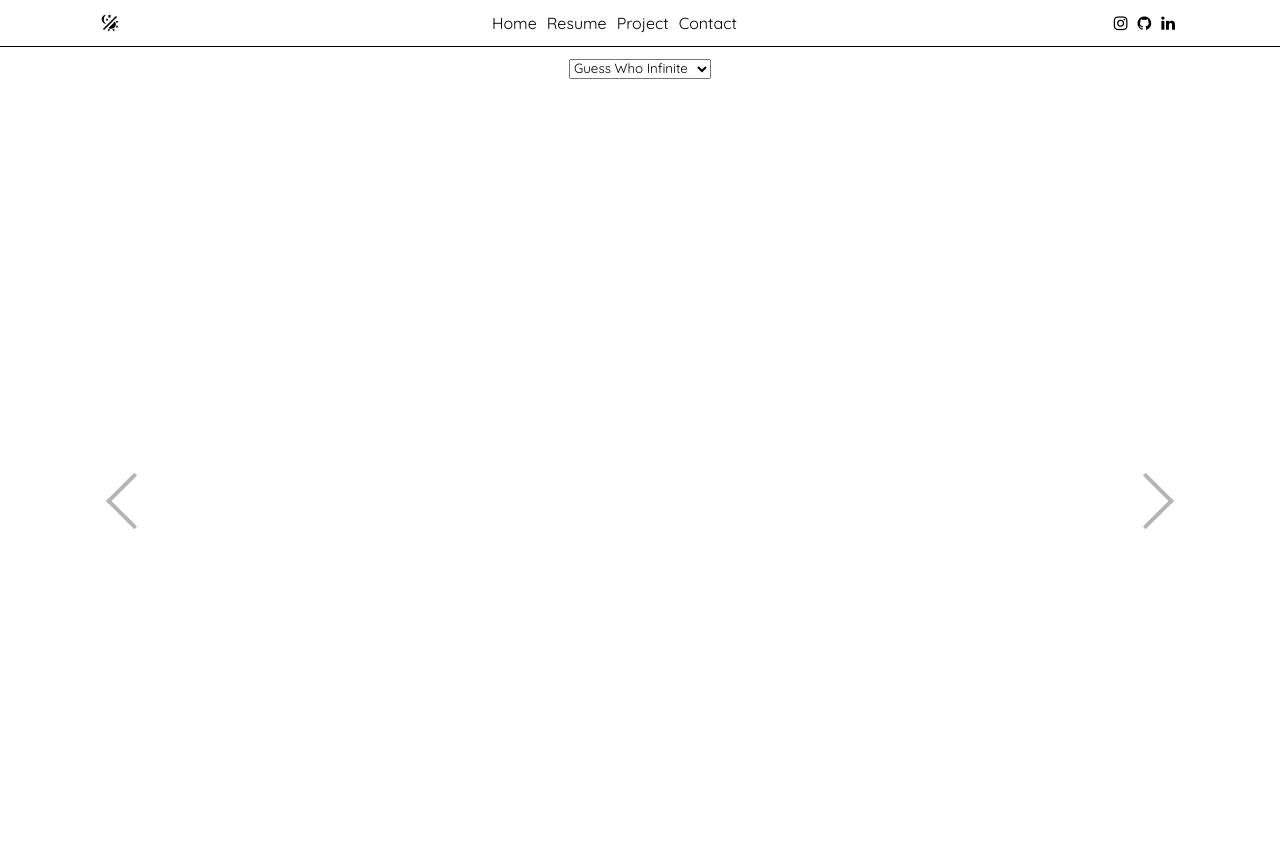
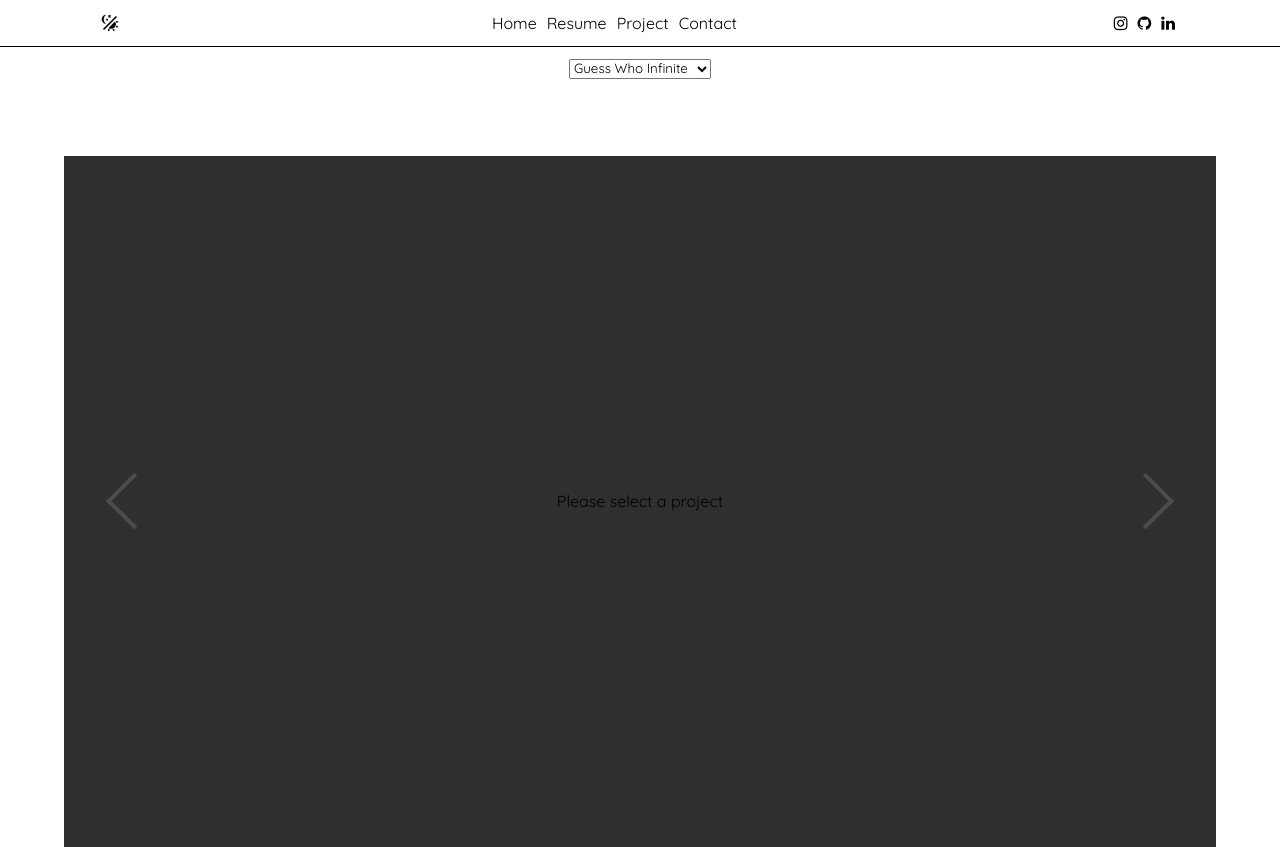
Before and after one commit to Kah919/KahPortfolio, a React (Create React App) app: page /projects in a window 1280 px wide. Built offline with nearby package versions, Linux system fonts and the light colour scheme.

Commit message:
Add default for carousel

```diff
--- a/src/components/Projects/Project.module.css
+++ b/src/components/Projects/Project.module.css
@@ -1,6 +1,6 @@
 .project_container {
     display: grid;
-    grid-template-rows: 1fr 3fr;
+    grid-template-rows: 1fr 4fr;
     height: 100vh;
     text-align: center;
 }
@@ -23,7 +23,7 @@
     display: flex;
     text-decoration: none;
     list-style: none;
-    width: 30%;
+    width: 80%;
     margin: 0 auto;
 }
 
@@ -32,7 +32,6 @@
 }
 
 .aws_btn {
-
     --slider-height-percentage: 60%;
     --slider-transition-duration: 770ms;
     --organic-arrow-thickness: 4px;
--- a/src/components/Projects/ProjectContainer.js
+++ b/src/components/Projects/ProjectContainer.js
@@ -10,7 +10,7 @@ export default (props) => {
 
     const createOptions = () => {
         return data.map(data => {
-            return <option value={ data.name }> { data.name } </option>
+            return <option value={ data.name } placeholder="---" > { data.name } </option>
         })
     }
 
@@ -27,6 +27,8 @@ export default (props) => {
             return findProject().images.map(image => {
                 return <div data-src={ image } className={ styles.test }/>
             })
+        } else {
+            return <h1> Please select a project </h1>
         }
     }
 
```
